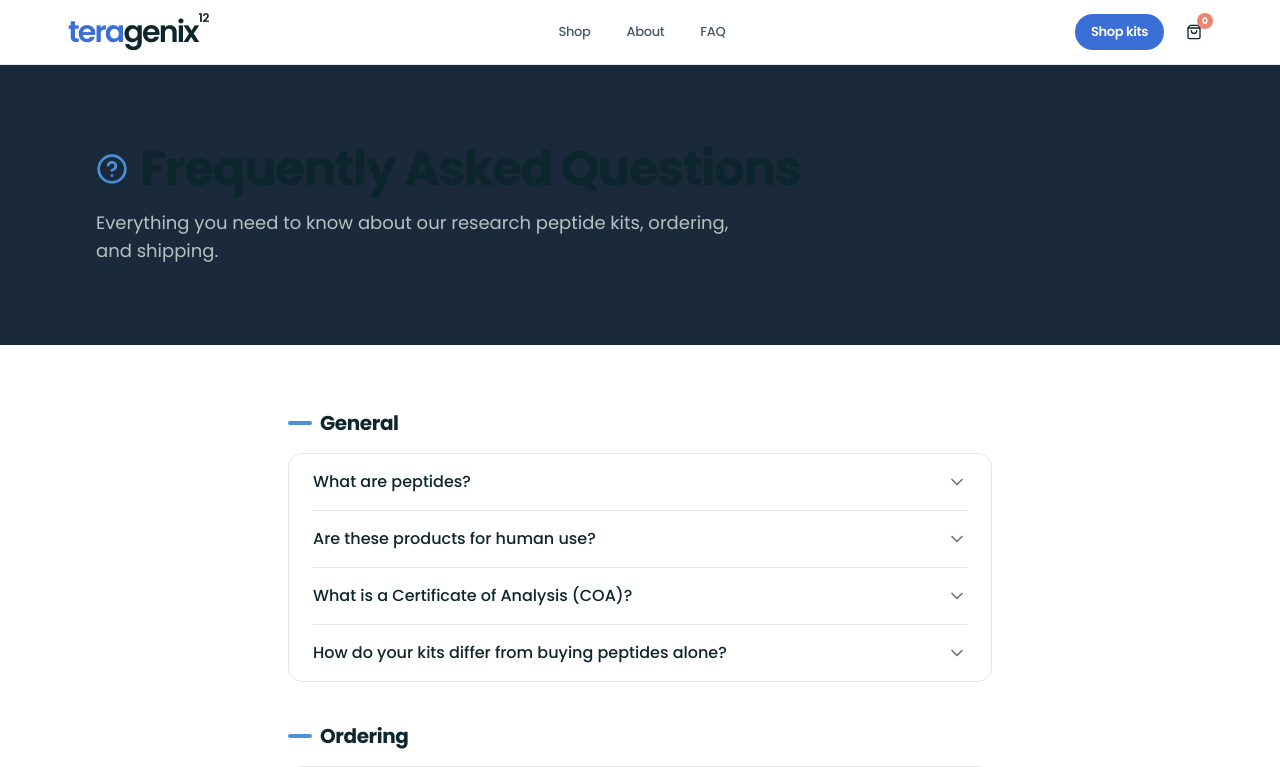
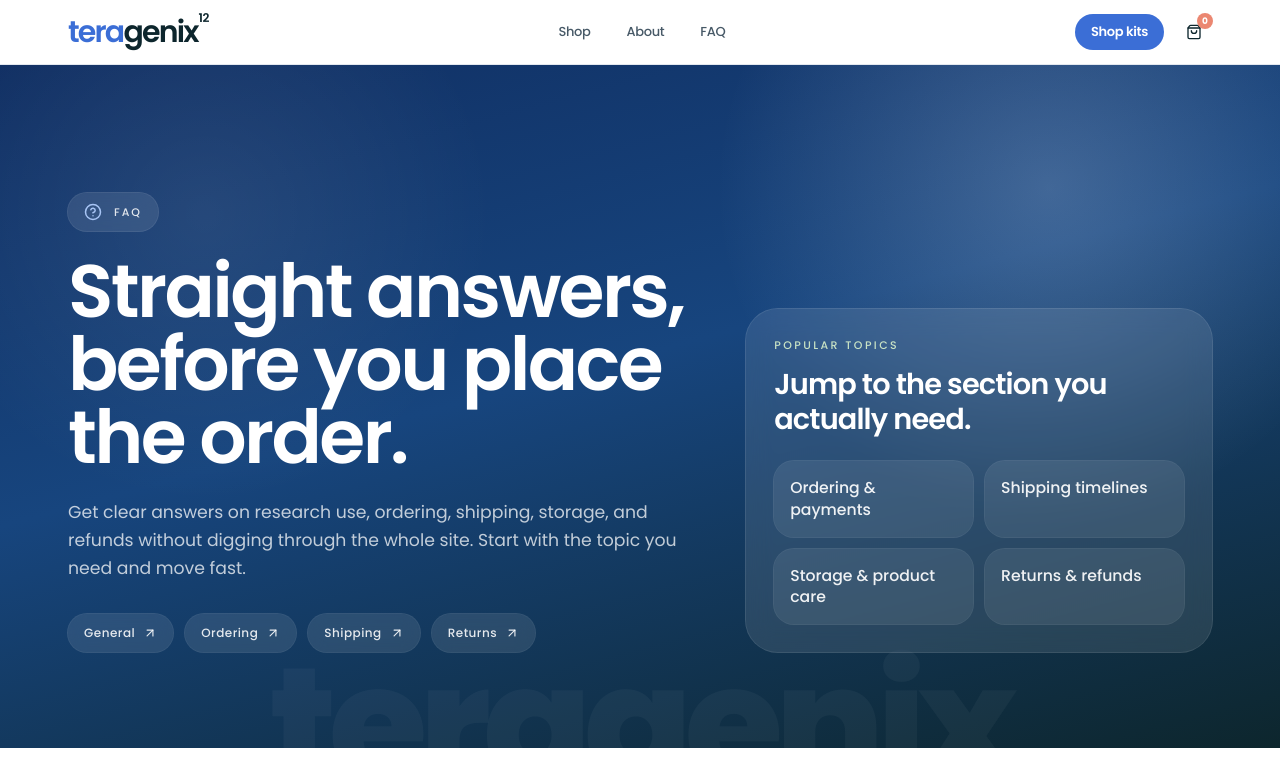
Before and after one commit to sethschnrt/teragenix, a Next.js app: page /faq in a window 1280 px wide. Shown: the top 767 px of the page. Built offline with nearby package versions, Linux system fonts and the light colour scheme.

Commit message:
feat(pages): add distinct interior page heroes

```diff
--- a/src/app/faq/faq-accordion.tsx
+++ b/src/app/faq/faq-accordion.tsx
@@ -17,6 +17,7 @@ interface FaqSection {
 const faqData: FaqSection[] = [
   {
     title: "General",
+    id: "general",
     items: [
       {
         question: "What are peptides?",
@@ -42,6 +43,7 @@ const faqData: FaqSection[] = [
   },
   {
     title: "Ordering",
+    id: "ordering",
     items: [
       {
         question: "How do I place an order?",
@@ -93,6 +95,7 @@ const faqData: FaqSection[] = [
   },
   {
     title: "Products",
+    id: "products",
     items: [
       {
         question: "How should I store my peptides?",
@@ -118,6 +121,7 @@ const faqData: FaqSection[] = [
   },
   {
     title: "Returns & Refunds",
+    id: "returns-refunds",
     items: [
       {
         question: "What is your refund policy?",
--- a/src/app/faq/page.tsx
+++ b/src/app/faq/page.tsx
@@ -2,25 +2,32 @@ import { Footer } from "@/components/footer";
 import { DisclaimerBanner } from "@/components/disclaimer-banner";
 import { HelpCircle } from "lucide-react";
 import { FaqAccordion } from "./faq-accordion";
+import { PageHero } from "@/components/page-hero";
 
 export default function FaqPage() {
   return (
     <main>
-      {/* Hero */}
-      <section className="bg-[#1a2a3a] text-white">
-        <div className="mx-auto max-w-6xl px-4 sm:px-6 lg:px-8 py-16 sm:py-20">
-          <div className="flex items-center gap-3 mb-4">
-            <HelpCircle className="h-8 w-8 text-[#4A90D9]" />
-            <h1 className="text-3xl font-bold tracking-tight sm:text-4xl lg:text-5xl">
-              Frequently Asked Questions
-            </h1>
-          </div>
-          <p className="text-lg text-white/70 max-w-2xl">
-            Everything you need to know about our research peptide kits,
-            ordering, and shipping.
-          </p>
-        </div>
-      </section>
+      <PageHero
+        icon={HelpCircle}
+        eyebrow="FAQ"
+        title="Straight answers, before you place the order."
+        description="Get clear answers on research use, ordering, shipping, storage, and refunds without digging through the whole site. Start with the topic you need and move fast."
+        variant="faq"
+        highlights={[
+          { label: "General", href: "#general" },
+          { label: "Ordering", href: "#ordering" },
+          { label: "Shipping", href: "#shipping" },
+          { label: "Returns", href: "#returns-refunds" },
+        ]}
+        panelEyebrow="POPULAR TOPICS"
+        panelTitle="Jump to the section you actually need."
+        panelItems={[
+          { label: "Ordering & payments", href: "#ordering" },
+          { label: "Shipping timelines", href: "#shipping" },
+          { label: "Storage & product care", href: "#products" },
+          { label: "Returns & refunds", href: "#returns-refunds" },
+        ]}
+      />
 
       <FaqAccordion />
 
--- /dev/null
+++ b/src/components/page-hero.tsx
@@ -0,0 +1,175 @@
+import Link from "next/link";
+import { ArrowUpRight, type LucideIcon } from "lucide-react";
+
+type HeroLink = {
+  label: string;
+  href: string;
+};
+
+type HeroPanelItem = {
+  label: string;
+  value?: string;
+  href?: string;
+};
+
+type PageHeroProps = {
+  icon: LucideIcon;
+  eyebrow: string;
+  title: string;
+  description: string;
+  variant?: "shop" | "about" | "faq";
+  highlights?: HeroLink[];
+  panelEyebrow?: string;
+  panelTitle?: string;
+  panelItems?: HeroPanelItem[];
+};
+
+const variantStyles = {
+  shop: {
+    section: "bg-[linear-gradient(162deg,_#173f85_0%,_#0d262d_100%)]",
+    halo: "radial-gradient(circle at 78% 18%, rgba(168,197,245,0.22), transparent 30%), radial-gradient(circle at 18% 18%, rgba(255,255,255,0.08), transparent 26%)",
+    panel: "bg-white/10 ring-white/18",
+    pill: "bg-white/10 text-white/88 ring-white/14 hover:bg-white/16",
+    stat: "bg-white/8 ring-white/12",
+  },
+  about: {
+    section: "bg-[linear-gradient(165deg,_#1e4a9e_0%,_#102e5d_48%,_#0d262d_100%)]",
+    halo: "radial-gradient(circle at 80% 22%, rgba(201,227,197,0.18), transparent 30%), radial-gradient(circle at 18% 16%, rgba(255,255,255,0.08), transparent 24%)",
+    panel: "bg-white/9 ring-white/16",
+    pill: "bg-white/10 text-white/88 ring-white/14 hover:bg-white/16",
+    stat: "bg-white/8 ring-white/12",
+  },
+  faq: {
+    section: "bg-[linear-gradient(165deg,_#102f63_0%,_#17457e_45%,_#0d262d_100%)]",
+    halo: "radial-gradient(circle at 82% 18%, rgba(219,234,254,0.22), transparent 28%), radial-gradient(circle at 16% 22%, rgba(255,255,255,0.08), transparent 24%)",
+    panel: "bg-white/10 ring-white/18",
+    pill: "bg-white/10 text-white/88 ring-white/14 hover:bg-white/16",
+    stat: "bg-white/8 ring-white/12",
+  },
+} as const;
+
+export function PageHero({
+  icon: Icon,
+  eyebrow,
+  title,
+  description,
+  variant = "shop",
+  highlights = [],
+  panelEyebrow,
+  panelTitle,
+  panelItems = [],
+}: PageHeroProps) {
+  const styles = variantStyles[variant];
+
+  return (
+    <section className={`relative overflow-hidden ${styles.section} pt-28 text-white sm:pt-32`}>
+      <div
+        className="pointer-events-none absolute inset-0"
+        style={{ backgroundImage: styles.halo }}
+      />
+
+      <div className="pointer-events-none absolute inset-x-0 bottom-[-3.5rem] flex justify-center">
+        <span className="select-none whitespace-nowrap font-sans text-[6rem] font-extrabold leading-none tracking-[-0.05em] text-white/[0.04] sm:text-[8rem] lg:text-[10rem]">
+          teragenix
+        </span>
+      </div>
+
+      <div className="relative mx-auto max-w-[1240px] px-5 pb-16 sm:px-8 sm:pb-20 lg:px-12 lg:pb-24">
+        <div className="grid gap-10 lg:grid-cols-[1.15fr_0.85fr] lg:items-end lg:gap-12">
+          <div className="max-w-3xl">
+            <div className="mb-6 inline-flex items-center gap-3 rounded-full bg-white/10 px-4 py-2.5 ring-1 ring-white/16 backdrop-blur-sm">
+              <Icon className="h-4.5 w-4.5 text-[#a8c5f5]" />
+              <span className="text-[11px] font-medium tracking-[0.18em] text-white/86">
+                {eyebrow}
+              </span>
+            </div>
+
+            <h1 className="max-w-3xl text-[2.85rem] font-semibold leading-[0.98] tracking-[-0.035em] text-white sm:text-[4.1rem] lg:text-[4.65rem]">
+              {title}
+            </h1>
+
+            <p className="mt-6 max-w-2xl text-[1.02rem] leading-7 text-white/74 sm:text-[1.08rem]">
+              {description}
+            </p>
+
+            {highlights.length > 0 && (
+              <div className="mt-8 flex flex-wrap gap-3">
+                {highlights.map((item) => (
+                  <Link
+                    key={`${item.label}-${item.href}`}
+                    href={item.href}
+                    className={`tg-link-pill inline-flex items-center rounded-full px-4 py-2.5 text-[12px] font-medium tracking-[0.04em] ring-1 backdrop-blur-sm ${styles.pill}`}
+                  >
+                    {item.label}
+                    <ArrowUpRight className="tg-link-pill-icon ml-2 h-3.5 w-3.5" />
+                  </Link>
+                ))}
+              </div>
+            )}
+          </div>
+
+          {(panelTitle || panelItems.length > 0) && (
+            <div className={`rounded-[2rem] p-6 ring-1 backdrop-blur-md sm:p-7 ${styles.panel}`}>
+              {panelEyebrow && (
+                <p className="mb-3 text-[11px] font-medium tracking-[0.22em] text-[#c9e3c5]">
+                  {panelEyebrow}
+                </p>
+              )}
+              {panelTitle && (
+                <h2 className="max-w-md text-[1.5rem] font-semibold leading-tight tracking-[-0.03em] text-white sm:text-[1.8rem]">
+                  {panelTitle}
+                </h2>
+              )}
+
+              {panelItems.length > 0 && (
+                <div className="mt-6 grid gap-3 sm:grid-cols-2">
+                  {panelItems.map((item) => {
+                    const content = (
+                      <>
+                        {item.value ? (
+                          <>
+                            <span className="text-[11px] font-medium uppercase tracking-[0.18em] text-white/58">
+                              {item.label}
+                            </span>
+                            <span className="mt-2 block text-[0.98rem] font-medium leading-snug text-white/92">
+                              {item.value}
+                            </span>
+                          </>
+                        ) : (
+                          <span className="block text-[0.98rem] font-medium leading-snug text-white/92">
+                            {item.label}
+                          </span>
+                        )}
+                      </>
+                    );
+
+                    if (item.href) {
+                      return (
+                        <Link
+                          key={`${item.label}-${item.href}`}
+                          href={item.href}
+                          className={`tg-link-pill rounded-[1.25rem] p-4 ring-1 ${styles.stat}`}
+                        >
+                          {content}
+                        </Link>
+                      );
+                    }
+
+                    return (
+                      <div
+                        key={`${item.label}-${item.value ?? item.label}`}
+                        className={`rounded-[1.25rem] p-4 ring-1 ${styles.stat}`}
+                      >
+                        {content}
+                      </div>
+                    );
+                  })}
+                </div>
+              )}
+            </div>
+          )}
+        </div>
+      </div>
+    </section>
+  );
+}
--- a/src/data/products.ts
+++ b/src/data/products.ts
@@ -179,6 +179,26 @@ export function getHeroCategoryLabel(category: string): string {
   return heroCategoryLabels[category] ?? category;
 }
 
+const categoryParamMap: Record<string, Category> = {
+  all: "All",
+  metabolic: "Metabolic",
+  research: "Research",
+  beauty: "Beauty",
+  bundles: "Bundles",
+  "fat-loss": "Metabolic",
+  fatloss: "Metabolic",
+  "weight-loss": "Metabolic",
+  vitality: "Research",
+  longevity: "Beauty",
+  "beauty-skin": "Beauty",
+};
+
+export function normalizeCategoryParam(category: string | null): Category | undefined {
+  if (!category) return undefined;
+
+  return categoryParamMap[category.trim().toLowerCase()];
+}
+
 /** Get a product by its slug */
 export function getProductBySlug(slug: string): Product | undefined {
   return products.find((p) => p.slug === slug);
```
Also changed, not shown: src/app/about/page.tsx (+19 -18 lines), src/app/shop/page.tsx (+31 -17 lines).
